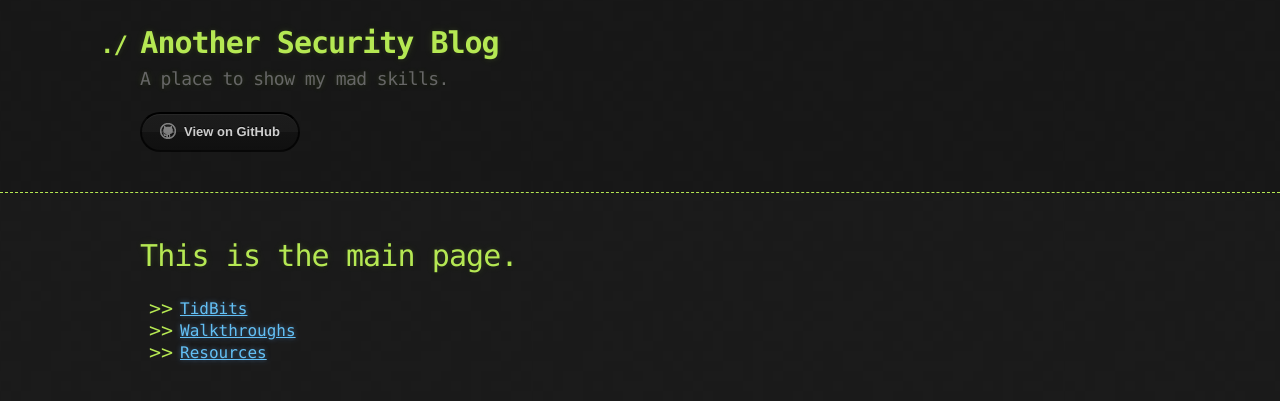
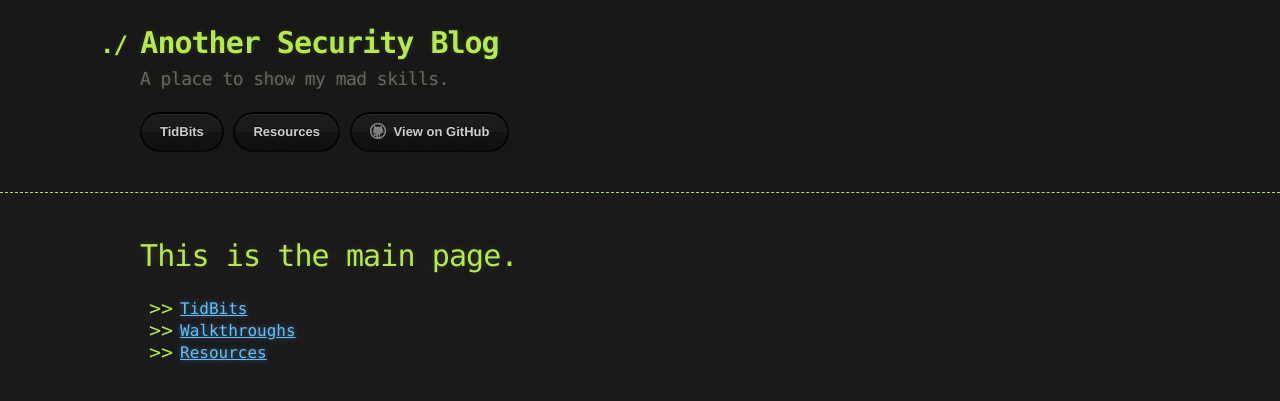
Before and after one commit to CyberCasquatch/cybercasquatch.github.io, a Jekyll site: the page built from index.md, in a window 1280 px wide. Shown: the top 401 px of the page. Built offline with Jekyll 4.4.1, drawn with Linux system fonts in a browser that asks for light colours.

Commit message:
Update _config.yml

```diff
--- a/_config.yml
+++ b/_config.yml
@@ -1,5 +1,5 @@
 title: Another Security Blog
 description: A place to show my mad skills.
-show_downloads: true
+show_pages: true
 google_analytics:
 theme: jekyll-theme-hacker
```
